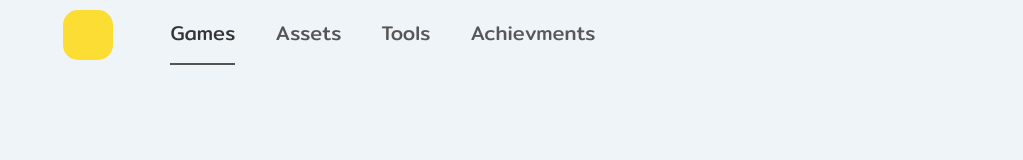
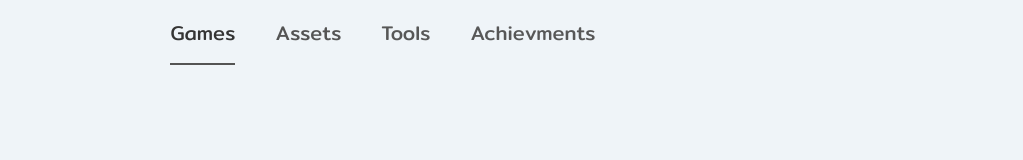
Before and after one commit to m1duza/gameStore, a React (Vite) app: page / in a window 1280 px wide. Shown: the top 160 px of the page, without its empty margins (257-1280 px from the left). Built offline with nearby package versions, Linux system fonts and the light colour scheme.

Commit message:
good4 🎉

```diff
--- a/index.html
+++ b/index.html
@@ -23,7 +23,7 @@
 
           VKID.Config.init({
             app: 53052429,
-            redirectUrl: 'https://game-store-jr60ysaib-m1duzas-projects.vercel.app/auth/callback',
+            redirectUrl: 'https://game-store-m1duzas-projects.vercel.app/auth/callback',
             responseMode: VKID.ConfigResponseMode.Callback,
             source: VKID.ConfigSource.LOWCODE,
             scope: '', // Заполните нужными доступами по необходимости
--- a/src/App.css
+++ b/src/App.css
@@ -63,6 +63,7 @@ a {
     display: flex;
     align-items: center;
     justify-content: center;
+    z-index: 2000;
 
 }
 .header_logo{
```
